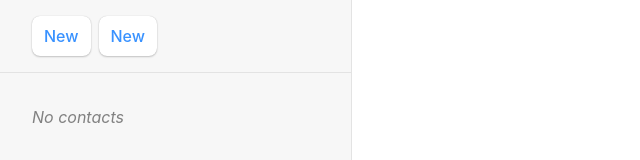
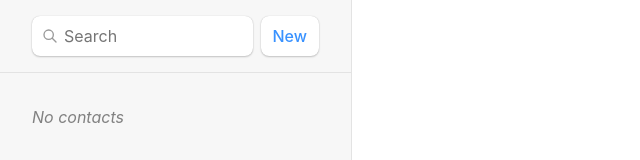
Before and after one commit to joaovlara/react-router-tutorial, a React (Vite) app: page / in a window 1280 px wide. Shown: the top 160 px of the page, without its empty margins (0-640 px from the left). Built offline with nearby package versions, Linux system fonts and the light colour scheme.

Commit message:
fix form

```diff
--- a/src/routes/root.jsx
+++ b/src/routes/root.jsx
@@ -18,12 +18,27 @@ export default function Root() {
       <div id="sidebar">
         <h1>React Router Contacts</h1>
         <div>
+          <form id="search-form" role="search">
+            <input
+              id="q"
+              aria-label="Search contacts"
+              placeholder="Search"
+              type="search"
+              name="q"
+            />
+            <div
+              id="search-spinner"
+              aria-hidden
+              hidden={true}
+            />
+            <div
+              className="sr-only"
+              aria-live="polite"
+            ></div>
+          </form>
           <Form method="post">
             <button type="submit">New</button>
           </Form>
-            <form method="post">
-              <button type="submit">New</button>
-            </form>
         </div>
         <nav>
           {contacts.length ? (
```
Lines whose indentation alone changed are shown as unchanged.
